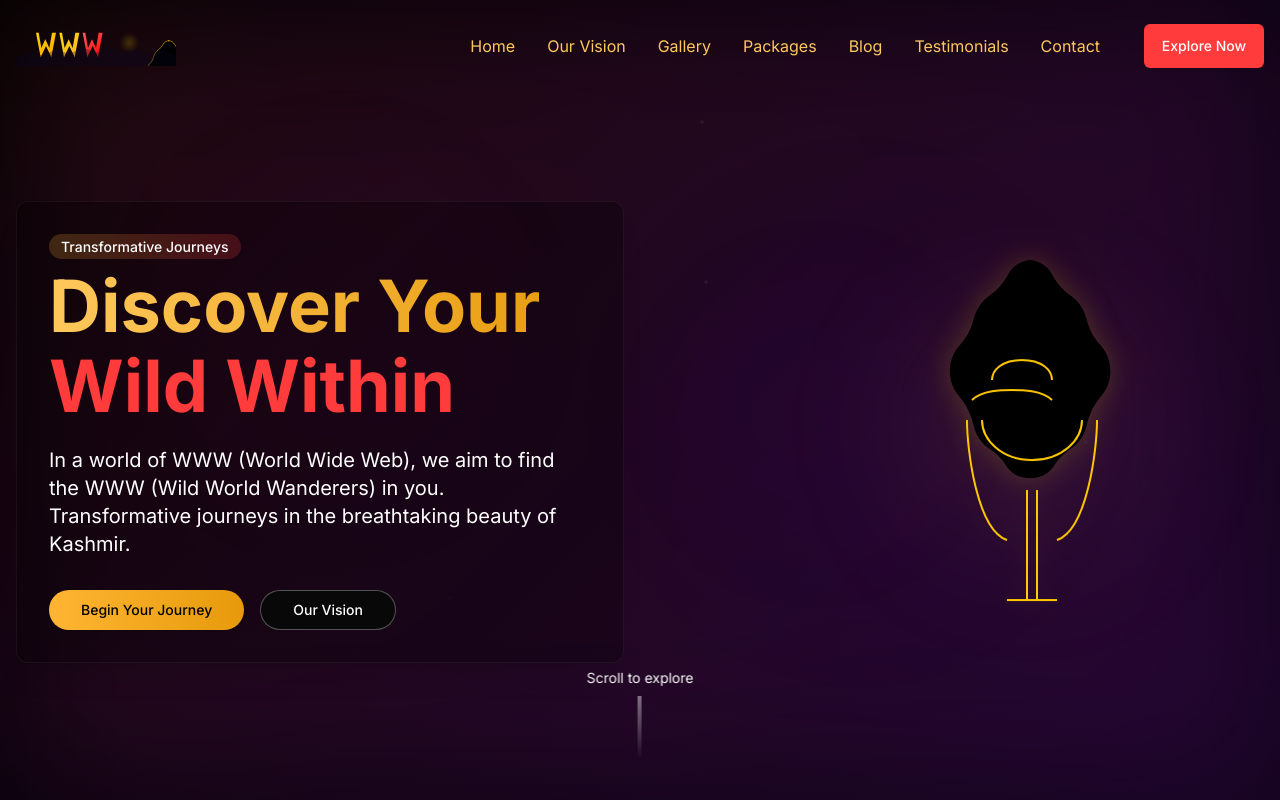
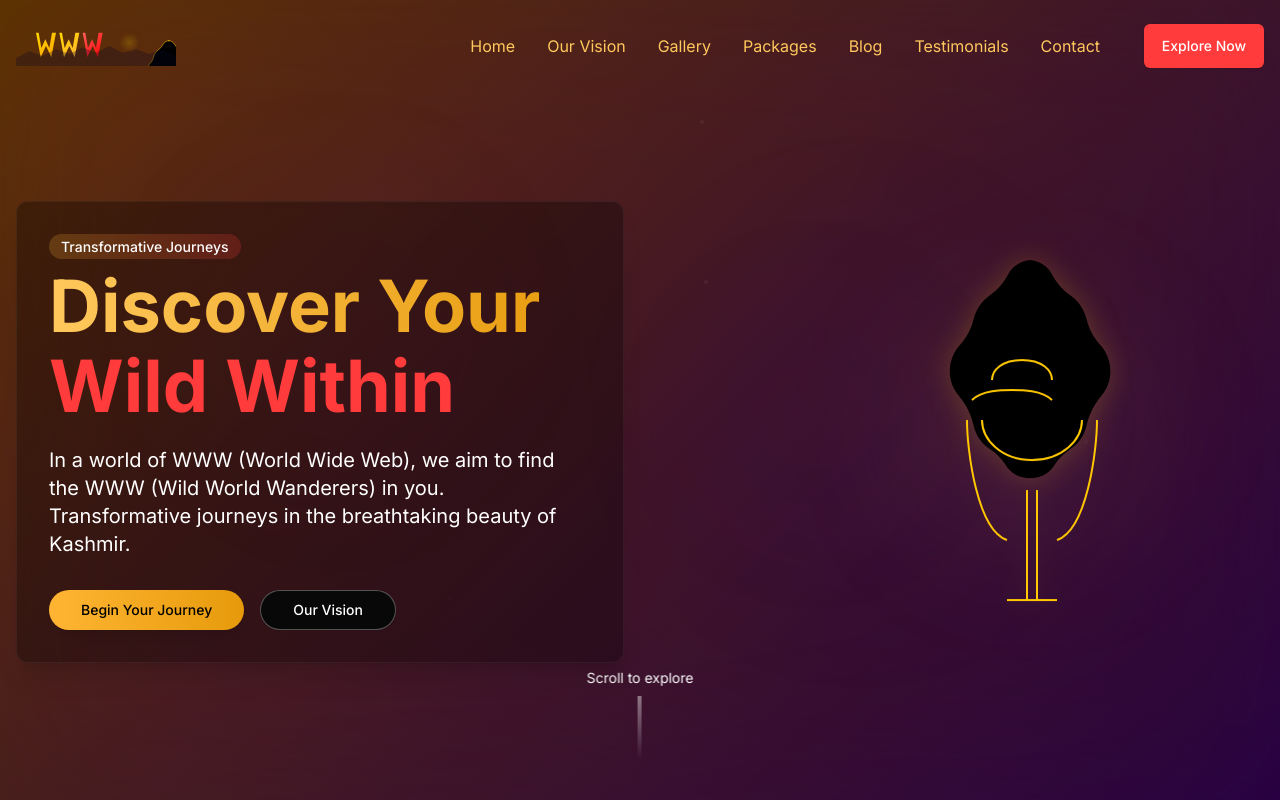
Before and after one commit to mohitverma119/spiritual-meditation-new-19-03-2025, a Next.js app: page / in a window 1280 px wide. Shown: the top 800 px of the page. Built offline with nearby package versions, Linux system fonts and the light colour scheme.

Commit message:
fixed colors

```diff
--- a/src/app/globals.css
+++ b/src/app/globals.css
@@ -164,7 +164,7 @@
 
   /* Flowing gradient animation for hero section */
   .flowing-gradient {
-    background: linear-gradient(135deg, #000 0%, #11041b 100%);
+    background: linear-gradient(135deg, #5c3301 0%, #280146 100%);
     position: relative;
   }
 
@@ -176,9 +176,9 @@
     right: 0;
     bottom: 0;
     background: linear-gradient(135deg,
-      rgb(61, 41, 0) 0%,
+      rgb(55, 0, 104) 0%,
       rgba(255, 89, 0, 0.13) 50%,
-      rgba(45, 1, 95, 0.595) 100%);
+      rgba(25, 1, 53, 0.595) 100%);
     filter: blur(80px);
     transform: translateZ(0);
     z-index: 0;
```
